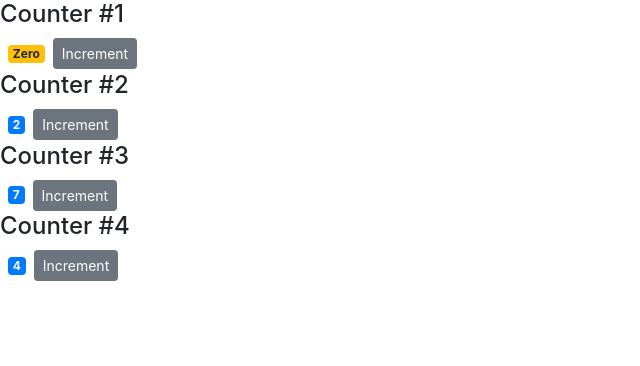
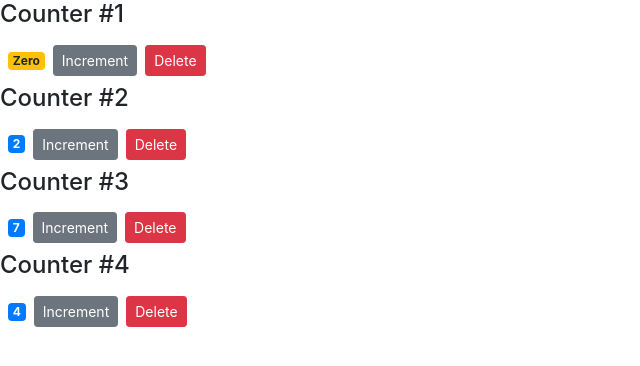
Before and after one commit to calebwagner/counter-app, a React (Create React App) app: page / in a window 1280 px wide. Shown: the top 366 px of the page, without its empty margins (0-640 px from the left). Built offline with nearby package versions, Linux system fonts and the light colour scheme.

Commit message:
raising and handling events

```diff
--- a/src/components/counter.jsx
+++ b/src/components/counter.jsx
@@ -36,6 +36,7 @@ class Counter extends Component {
             <button
               onClick={() => this.handleIncrement}
               className="btn btn-secondary btn-sm">Increment</button>
+              <button onClick={this.props.onDelete} className="btn btn-danger btn-sm m-2">Delete</button>
         </div>
         );
     }
--- a/src/components/counters.jsx
+++ b/src/components/counters.jsx
@@ -10,11 +10,16 @@ class Counters extends Component {
         {id: 4, value: 4}
         ]
      }
+
+     handleDelete = () => {
+        console.log("hi")
+     }
+
     render() {
         return (
         <div>
           {this.state.counters.map(counter =>
-          <Counter key={counter.id} value={counter.value} id={counter.id}></Counter>)}
+          <Counter key={counter.id} onDelete={this.handleDelete} value={counter.value} id={counter.id}></Counter>)}
         </div>);
     }
 }
```
